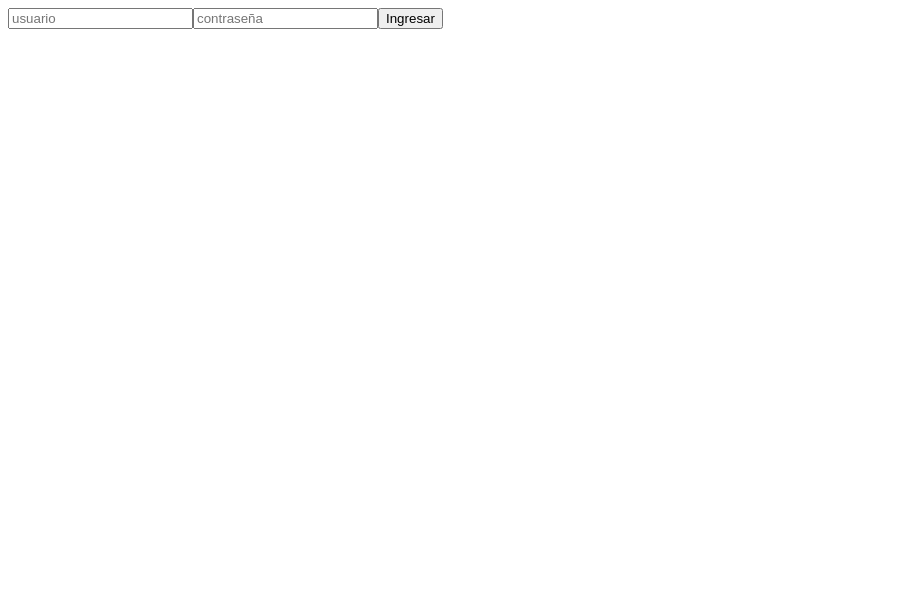
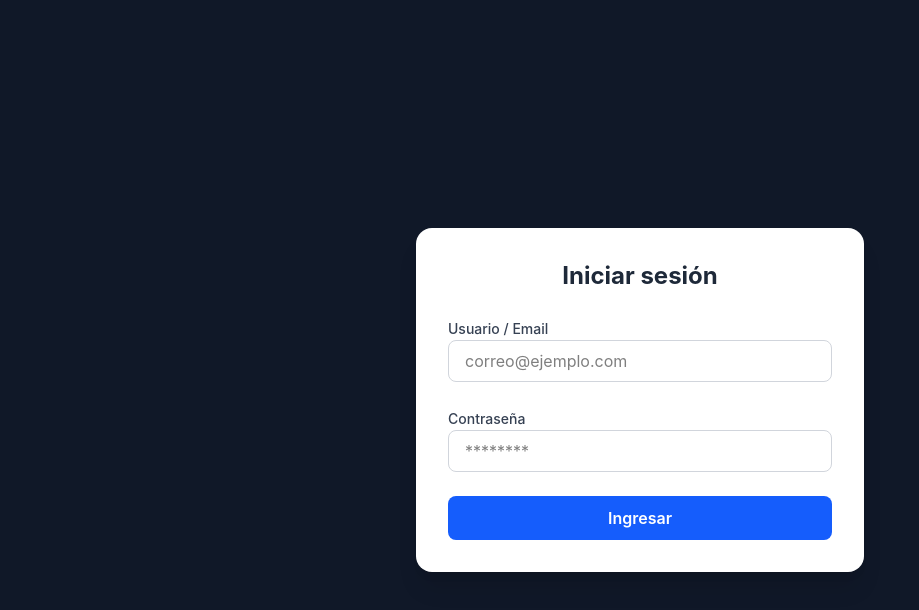
Before and after one commit to Leo1827/factus, a React (Vite) app: page / in a window 1280 px wide. Shown: the top 610 px of the page, without its empty margins (0-919 px from the left). Built offline with nearby package versions, Linux system fonts and the light colour scheme; no server answers.

Commit message:
feat(login): implement basic styles and loading state for submit button

```diff
--- a/package.json
+++ b/package.json
@@ -20,11 +20,13 @@
     "@types/react": "^19.2.7",
     "@types/react-dom": "^19.2.3",
     "@vitejs/plugin-react": "^5.1.1",
+    "autoprefixer": "^10.4.27",
     "eslint": "^9.39.1",
     "eslint-plugin-react-hooks": "^7.0.1",
     "eslint-plugin-react-refresh": "^0.4.24",
     "globals": "^16.5.0",
-    "tailwindcss": "^4.2.0",
+    "postcss": "^8.5.6",
+    "tailwindcss": "^4.2.1",
     "vite": "^7.3.1"
   }
 }
--- a/src/features/auth/pages/Login.jsx
+++ b/src/features/auth/pages/Login.jsx
@@ -2,43 +2,74 @@ import { useState } from "react";
 import { login } from "./../services/factusAuth";
 
 export default function Login() {
-
-  // estado para guardar lo que escribe el usuario
   const [email, setEmail] = useState("");
   const [password, setPassword] = useState("");
+  const [loading, setLoading] = useState(false);
 
-  // funcion que se ejecuta al enviar el formulario
   const handleSubmit = async (e) => {
-    e.preventDefault(); // evita recarga
+    e.preventDefault();
 
     try {
-      // Se llama al servicio de autenticacion
+      setLoading(true);
       await login({ username: email, password });
       alert("Login exitoso");
     } catch (error) {
-      // error
       console.error(error);
       alert("Credenciales incorrectas");
+    } finally {
+      setLoading(false);
     }
   };
 
   return (
-    <form onSubmit={handleSubmit}>
+    <div className="w-full min-h-screen bg-gray-900 flex items-center justify-center px-4">
+      <form
+        onSubmit={handleSubmit}
+        className="w-full max-w-md bg-white rounded-2xl shadow-xl p-8 space-y-6"
+      >
+        <h1 className="text-2xl font-bold text-center text-gray-800">
+          Iniciar sesión
+        </h1>
+
+        {/* Email */}
+        <div className="space-y-2">
+          <label className="text-sm font-medium text-gray-700">
+            Usuario / Email
+          </label>
           <input
             type="email"
-        placeholder="usuario"
+            placeholder="correo@ejemplo.com"
             value={email}
             onChange={(e) => setEmail(e.target.value)}
+            required
+            className="w-full border border-gray-300 rounded-lg px-4 py-2 focus:outline-none focus:ring-2 focus:ring-blue-500"
           />
+        </div>
 
+        {/* Password */}
+        <div className="space-y-2">
+          <label className="text-sm font-medium text-gray-700">
+            Contraseña
+          </label>
           <input
             type="password"
-        placeholder="contraseña"
+            placeholder="********"
             value={password}
             onChange={(e) => setPassword(e.target.value)}
+            required
+            className="w-full border border-gray-300 rounded-lg px-4 py-2 focus:outline-none focus:ring-2 focus:ring-blue-500"
           />
+        </div>
 
-      <button type="submit">Ingresar</button>
+        {/* Button */}
+        <button
+          type="submit"
+          disabled={loading}
+          className="w-full bg-blue-600 hover:bg-blue-700 text-white font-semibold py-2.5 rounded-lg transition disabled:opacity-50"
+        >
+          {loading ? "Ingresando..." : "Ingresar"}
+        </button>
       </form>
+    </div>
   );
 }
--- /dev/null
+++ b/src/index.css
@@ -0,0 +1 @@
+@import "tailwindcss";
--- a/src/main.jsx
+++ b/src/main.jsx
@@ -1,6 +1,7 @@
 import { StrictMode } from 'react'
 import { createRoot } from 'react-dom/client'
 import App from './App.jsx'
+import "./index.css";
 
 createRoot(document.getElementById('root')).render(
   <StrictMode>
```
Also changed, not shown: 1 other file (tests, documents, lock files or other folders). Lines whose indentation alone changed are shown as unchanged.
